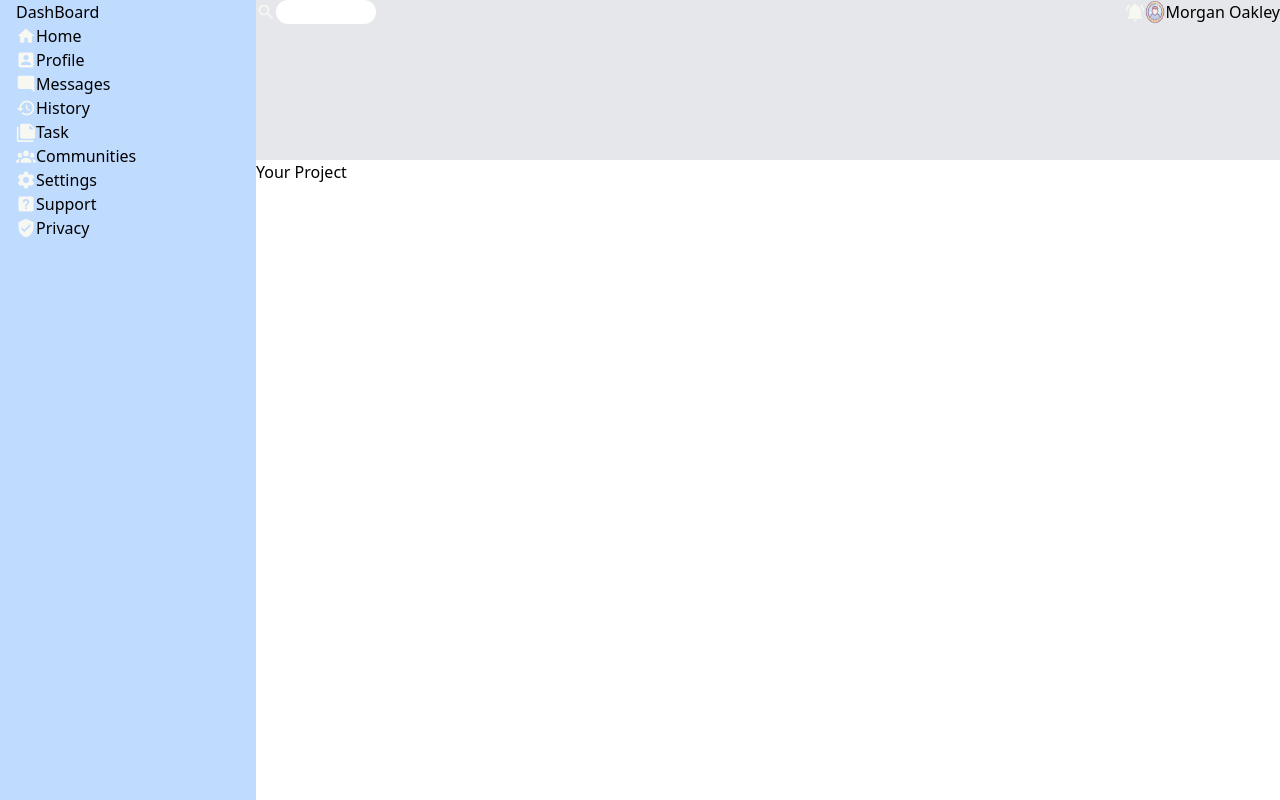
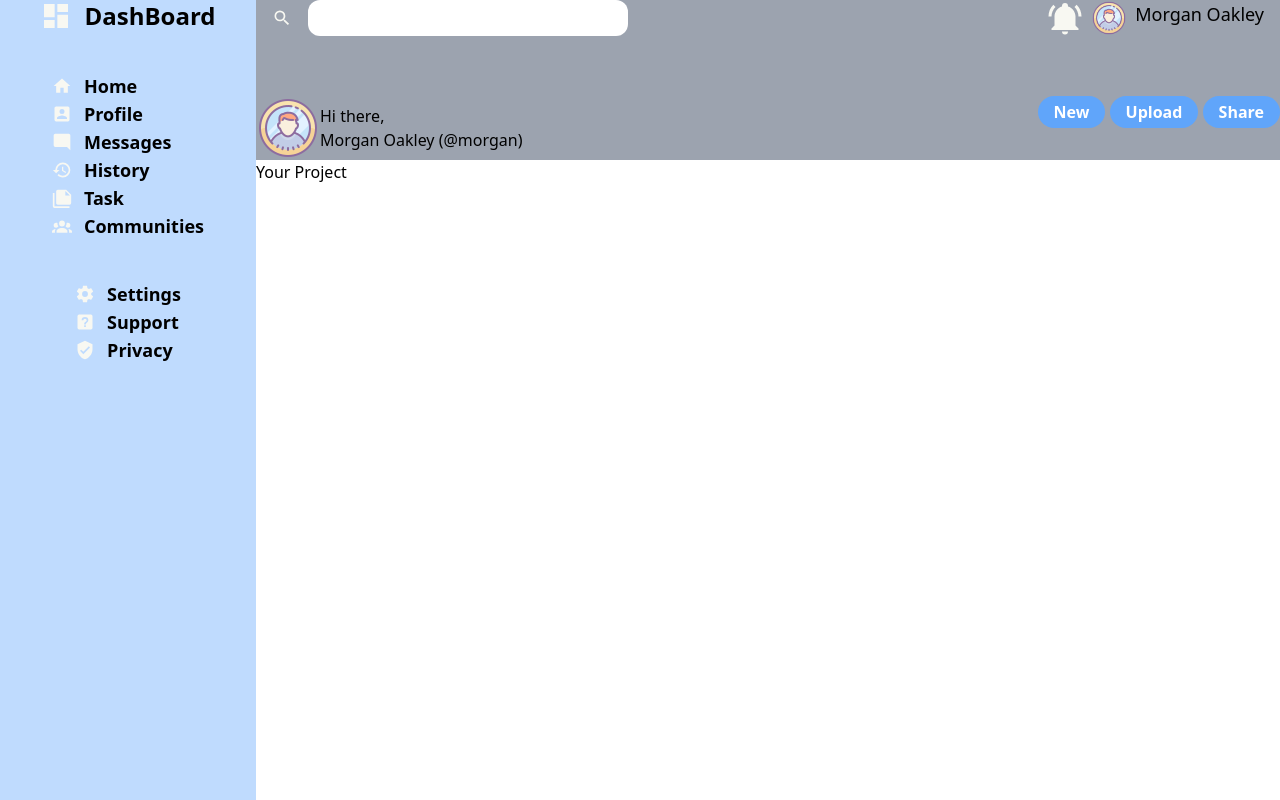
Before and after one commit to Source-Kod/Odin-Admin-Dashboard, a website: page index.html in a window 1280 px wide. Drawn offline with Linux system fonts and the light colour scheme.

Commit message:
WIP header

```diff
--- a/index.html
+++ b/index.html
@@ -7,69 +7,93 @@
     <link href="css/style.css" rel="stylesheet">
   </head>
   <body class="flex">
-    <div class="flex-col bg-blue-200 h-screen pl-4 w-1/5">
-      <div>
-       <h1>DashBoard</h1>
+    <!-- left side bar -->
+    <div class="flex flex-col items-center bg-blue-200 h-screen w-1/5">
+      <!-- logo -->
+      <div class="flex font-bold text-2xl gap-3 mb-10">
+        <img class="w-8" src="assets/svg/view-dashboard.svg" alt="">
+        <h1>DashBoard</h1>
       </div>
-      <div>
+      <!-- top nav list -->
+      <div class="mb-10 font-bold text-lg">
        <ul>
-         <li class="flex">
+         <li class="flex gap-3">
            <img class="w-5" src="assets/svg/home.svg" alt="">
            <p>Home</p>
          </li>
-         <li class="flex">
+         <li class="flex gap-3">
            <img class="w-5" src="assets/svg/account-box.svg" alt="">
            <p>Profile</p>
          </li>
-         <li class="flex">
+         <li class="flex gap-3">
            <img class="w-5" src="assets/svg/message-reply.svg" alt="">
            <p>Messages</p>
          </li>
-         <li class="flex">
+         <li class="flex gap-3">
            <img class="w-5" src="assets/svg/history.svg" alt="">
            <p>History</p>
          </li>
-         <li class="flex">
+         <li class="flex gap-3">
            <img class="w-5" src="assets/svg/note-multiple.svg" alt="">
            <p>Task</p>
          </li>
-         <li class="flex">
+         <li class="flex gap-3">
            <img class="w-5" src="assets/svg/account-group.svg" alt="">
            <p>Communities</p>
          </li>
        </ul>
       </div>
-      <div>
+      <!-- top nav list -->
+      <div class="font-bold text-lg">
         <ul>
-          <li class="flex">
+          <li class="flex gap-3">
             <img class="w-5" src="assets/svg/cog.svg" alt="">
             <p>Settings</p>
           </li>
-          <li class="flex">
+          <li class="flex gap-3">
             <img class="w-5" src="assets/svg/help-box.svg" alt="">
             <p>Support</p>
           </li>
-          <li class="flex">
+          <li class="flex gap-3">
             <img class="w-5" src="assets/svg/shield-check.svg" alt="">
             <p>Privacy</p>
           </li>
         </ul>
       </div>
     </div>
-    <div class="flex-col w-4/5">
-      <div class="bg-gray-200 h-1/5">
+    <!-- right side -->
+    <div class="flex flex-col w-4/5">
+      <!-- header -->
+      <div class="flex flex-col justify-between bg-gray-400 h-1/5">
+        <!-- header top -->
         <div class="flex justify-between">
-          <div class="flex">
+          <div class="flex gap-4 ml-4">
             <img class="w-5" src="assets/svg/magnify.svg" alt="">
-            <input class="rounded-xl w-2/5" type="text" name="searchbar" value="">
+            <input class="rounded-xl w-80" type="text" name="searchbar" value="">
           </div>
-          <div class="flex">
-            <img class="w-5" src="assets/svg/bell-ring.svg" alt="">
-            <img class="w-5" src="assets/png/icons8-circled-user-male-skin-type-1-and-2-64.png" alt="">
+          <div class="flex mr-4 gap-2 text-lg">
+            <img class="w-9" src="assets/svg/bell-ring.svg" alt="">
+            <img class="w-9" src="assets/png/icons8-circled-user-male-skin-type-1-and-2-64.png" alt="">
             <h1>Morgan Oakley</h1>
           </div>
         </div>
+        <!-- header bottom -->
+        <div class="flex justify-between">
+          <div class="flex items-center">
+            <img src="assets/png/icons8-circled-user-male-skin-type-1-and-2-64.png" alt="">
+            <div class="flex flex-col">
+              <p>Hi there,</p>
+              <h2>Morgan Oakley (@morgan)</h2>
+            </div>
+          </div>
+          <div>
+            <button class="rounded-full bg-blue-400 hover:bg-blue-600 text-white font-bold py-1 px-4" type="button">New</button>
+            <button class="rounded-full bg-blue-400 hover:bg-blue-600 text-white font-bold py-1 px-4" type="button">Upload</button>
+            <button class="rounded-full bg-blue-400 hover:bg-blue-600 text-white font-bold py-1 px-4" type="button">Share</button>
+          </div>
+        </div>
       </div>
+      <!-- right side content section -->
       <div>
         <div>
           <h2>Your Project</h2>
```
Also changed, not shown: css/style.css.
